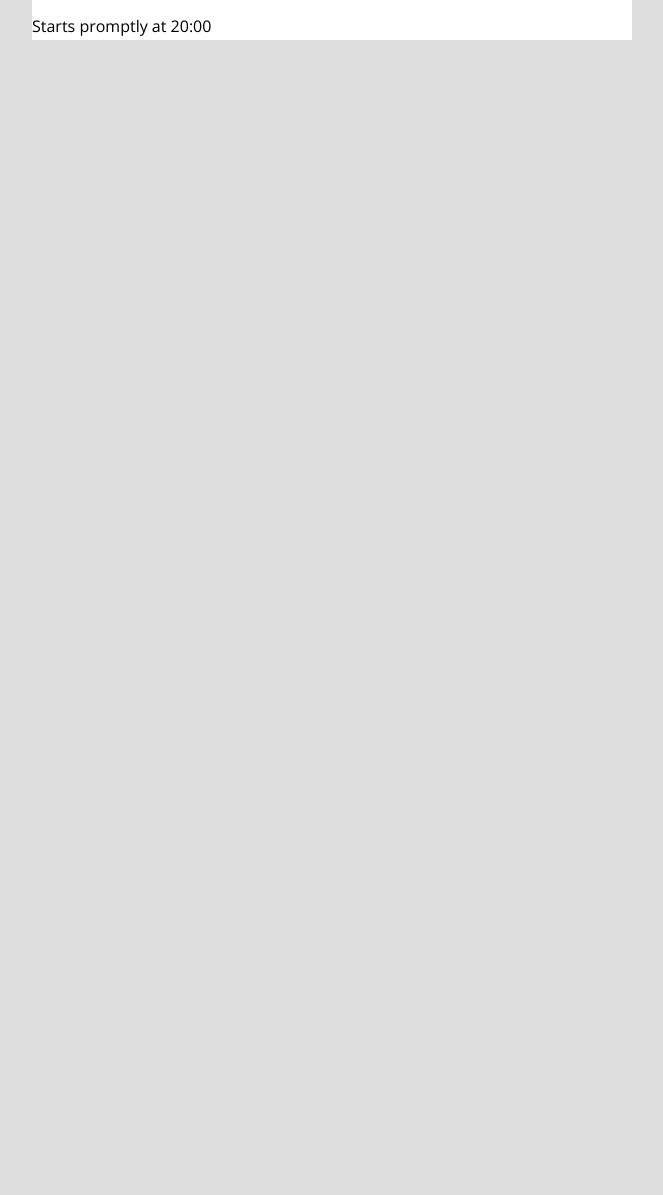
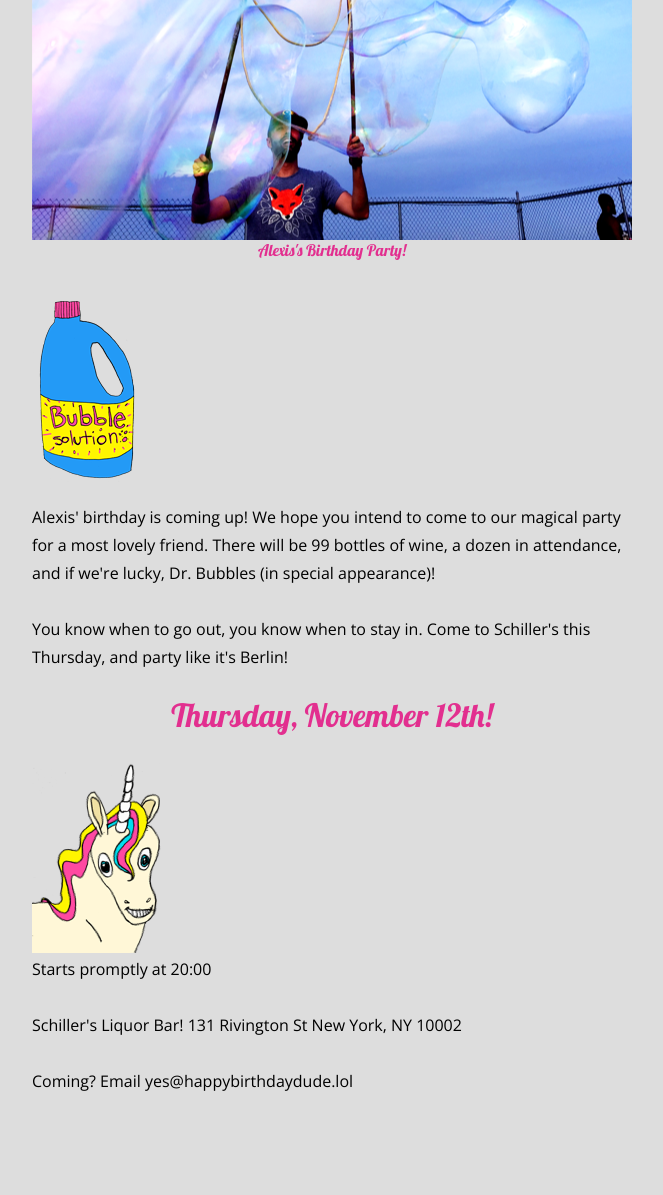
Before and after one commit to Prateek03-tech/html-css, a plain HTML site: page happy-birthday/index.html in a window 1280 px wide. Shown: the part 200-1395 px from the top of the page, without its empty margins (308-971 px from the left). Before the commit the page ends 800 px from the top, so only its background shows below. Drawn offline with nearby package versions, Linux system fonts and the light colour scheme.

Commit message:
responsive 1

```diff
--- /dev/null
+++ b/happy-birthday/css/small.css
@@ -0,0 +1,11 @@
+
+
+.container{
+	width: 100%;
+	margin: 0;
+	padding: 0;
+}
+
+.heroimg img{
+	border-radius: 20px 20px 0 0;
+}
--- a/happy-birthday/css/style.css
+++ b/happy-birthday/css/style.css
@@ -55,12 +55,19 @@ h2 {
   font-size: 32px;
 }
 
+
+.container {
+  width: 600px;
+  margin: 100px auto;
+
+}
+
+
+
 /*
  * Container Styles
 */
 
-.container {
-  width: 600px;
-  margin: 100px auto;
-  background: #FFF;
+.heroimg img{
+  width: 100%;
 }
--- a/happy-birthday/index.html
+++ b/happy-birthday/index.html
@@ -5,18 +5,48 @@
     <meta name="description" content="Happy Birthday Alexis!">
     <link rel="stylesheet" href="css/reset.css">
     <link rel="stylesheet" href="css/style.css">
+     <link rel="stylesheet" href="css/small.css" media="(max-width: 630px)">
     <link href='https://fonts.googleapis.com/css?family=Open+Sans:300,700|Lobster' rel='stylesheet' type='text/css'>
     <meta name="viewport" content="width=device-width, initial-scale=1">
   </head>
   <body>
-    <div class="container">
+    <div class="container"><!--container-->
+
+        <div class="heroimg"><!--heroimg-->
+        <img src="images/hero-image.png" alt="bubble guy"></div><!--heroimg-->
+
+      <div class="intro"><!--intro-->
 
          <h1>Alexis's Birthday Party!</h1>
 
+         <img src="images/bubble-bottle.png" alt="bubble bottle">
+
+         <p>Alexis' birthday is coming up! We hope you intend to come to our magical party for a most lovely friend. There will be 99 bottles of wine, a dozen in attendance, and if we're lucky, Dr. Bubbles (in special appearance)!</p>
+
+         <p>You know when to go out, you know when to stay in. Come to Schiller's this Thursday, and party like it's Berlin! </p>
+        </div><!--intro-->
+
+
+      <div class="contact"><!--contact-->
+
          <h2>Thursday, November 12th!</h2>
 
+         <img src="images/unicorn.png" alt="unicorn">
          <p>Starts promptly at 20:00</p>
 
-    </div>
+         <p>Schiller's Liquor Bar!
+              131 Rivington St
+            New York, NY 10002 </p>
+
+          <p>Coming? Email yes@happybirthdaydude.lol</p>
+       </div><!--contact-->
+
+    </div><!--container-->
   </body>
 </html>
+
+
+<!--Three things that used to make a website responsive are
+1. Flexible Grid
+2.Media queries
+3. Flexible images -->
```
